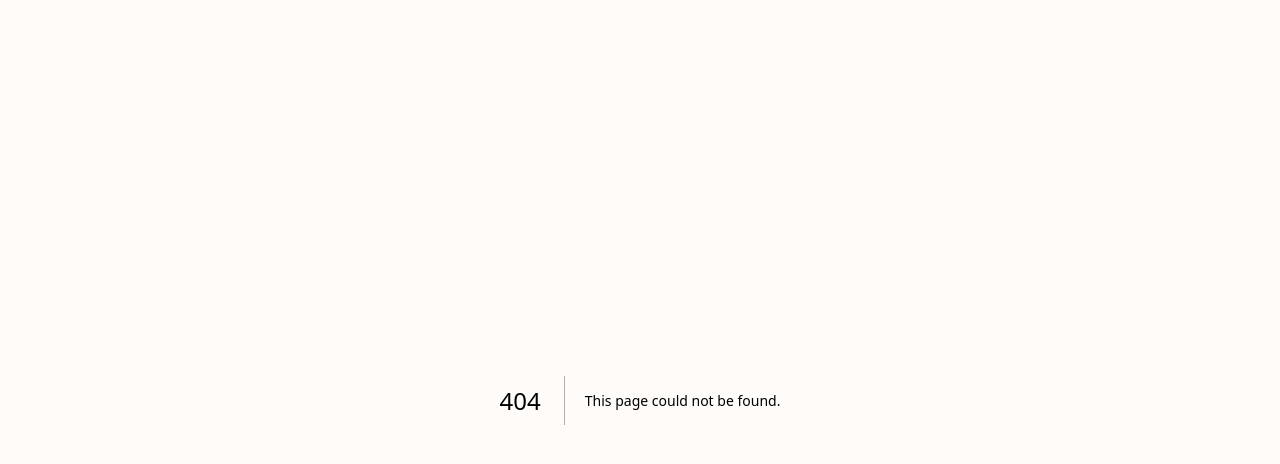
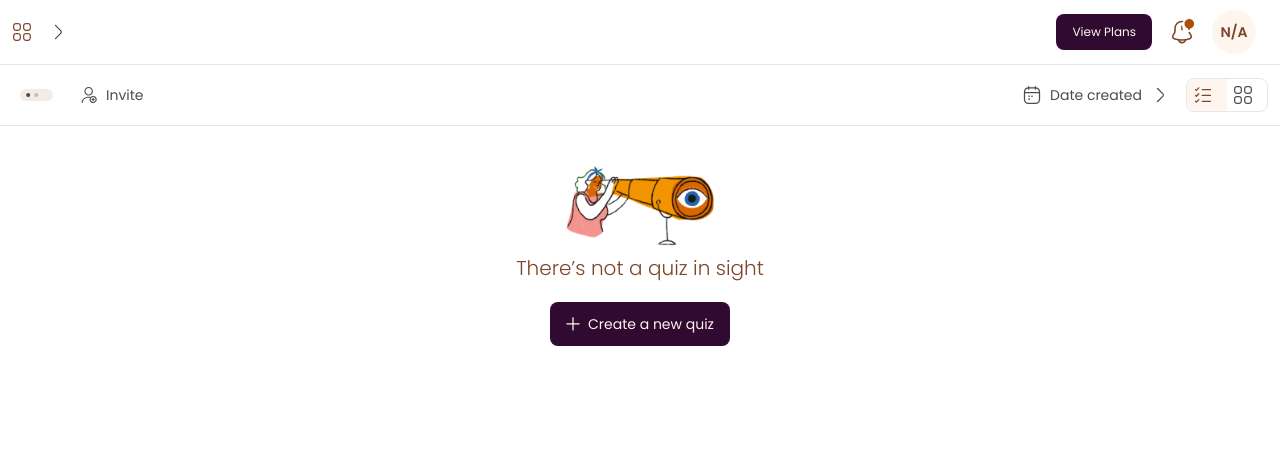
Before and after one commit to whytepeter/kwiz_client, a Next.js app: page /dashboard/workspace in a window 1280 px wide. Before the commit this address had no page. Shown: the top 464 px of the page. Built offline with nearby package versions, Linux system fonts and the light colour scheme.

Commit message:
workspace nav done

```diff
--- a/src/app/dashboard/layout.tsx
+++ b/src/app/dashboard/layout.tsx
@@ -8,7 +8,7 @@ export default function AdminLayout({
   return (
     <main className=" min-h-screen relative">
       <Navbar />
-      <div className="mt-[4.5rem]">{children}</div>
+      <div className="mt-[4rem]">{children}</div>
     </main>
   );
 }
--- a/src/app/dashboard/page.tsx
+++ b/src/app/dashboard/page.tsx
@@ -1,16 +1,5 @@
-import EmptyState from "@/components/base/EmptyState";
-import { Button } from "@/components/ui/button";
 import React from "react";
 
 export default function page() {
-  return (
-    <div className="h-screen w-full ">
-      <EmptyState title="There’s not a quiz in sight" description="">
-        <Button>
-          <i className="pi pi-plus" />
-          Create a new quiz
-        </Button>
-      </EmptyState>
-    </div>
-  );
+  return <div className="h-screen w-full ">Dashboard</div>;
 }
--- /dev/null
+++ b/src/app/dashboard/workspace/page.tsx
@@ -0,0 +1,21 @@
+"use client";
+import EmptyState from "@/components/base/EmptyState";
+import { Button } from "@/components/ui/button";
+import WorkspaceNav from "@/components/Workspace/WorkspaceNav";
+import React from "react";
+
+export default function page() {
+  return (
+    <div className="">
+      <WorkspaceNav />
+      <div>
+        <EmptyState title="There’s not a quiz in sight" description="">
+          <Button>
+            <i className="pi pi-plus" />
+            Create a new quiz
+          </Button>
+        </EmptyState>
+      </div>
+    </div>
+  );
+}
--- a/src/app/layout.tsx
+++ b/src/app/layout.tsx
@@ -28,7 +28,7 @@ export default function RootLayout({
           rel="stylesheet"
         />
       </head>
-      <body className="font-poppins bg-background">
+      <body className="font-poppins bg-white">
         <main>{children}</main>
         <Toaster />
         <Toast
--- a/src/components/Navbar/Index.tsx
+++ b/src/components/Navbar/Index.tsx
@@ -13,7 +13,7 @@ export default function Navbar() {
 
   return (
     <nav className="fixed left-0 top-0  w-full text-sm bg-white/30 backdrop-blur-md">
-      <div className="container  flex items-center justify-between gap-4 p-3">
+      <div className="container flex items-center justify-between gap-4 px-3 py-2.5">
         <WorkspaceList />
 
         {showTabs && (
@@ -23,7 +23,7 @@ export default function Navbar() {
         )}
 
         <div className="flex items-center gap-4">
-          <Button size="xsmall" className="hidden md:flex px-4">
+          <Button size="xsmall" className=" px-4">
             View Plans
           </Button>
 
--- a/src/components/Navbar/Profile.tsx
+++ b/src/components/Navbar/Profile.tsx
@@ -52,7 +52,7 @@ export default function Profile() {
             {initials(user?.name!)}
           </div>
 
-          <div className="flex flex-col ">
+          <div className="hidden md:flex flex-col ">
             <h4 className="text-sm">{user?.name}</h4>
             <span className="text-xs text-dark-300">{user?.email}</span>
           </div>
--- a/src/components/Navbar/WorkspaceList.tsx
+++ b/src/components/Navbar/WorkspaceList.tsx
@@ -27,8 +27,7 @@ export default function WorkspaceList() {
       <DropdownMenuTrigger asChild>
         <div className="flex items-center gap-2 cursor-pointer">
           <img src="/icons/workspace_active.svg" alt="" />
-          {selectedWorkspace?.title}
-
+          <span className="hidden sm:flex">{selectedWorkspace?.title}</span>
           <span
             className={`${
               !open ? "-rotate-90" : ""
--- /dev/null
+++ b/src/components/Workspace/WorkspaceNav.tsx
@@ -0,0 +1,163 @@
+import React, { useState } from "react";
+import { Button } from "../ui/button";
+import { useDataStore } from "@/store/store";
+
+import {
+  DropdownMenu,
+  DropdownMenuContent,
+  DropdownMenuGroup,
+  DropdownMenuItem,
+  DropdownMenuTrigger,
+} from "@/components/ui/dropdown-menu";
+import { ListType, QuizDisplay } from "@/types";
+
+export type DisplayItem = ListType & {
+  value: QuizDisplay;
+  active?: string;
+};
+
+const workspaceOptions: string[] = ["Rename", "Leave", "Delete"];
+
+const sortOptions: ListType[] = [
+  {
+    label: "Date created",
+    value: "createdAt",
+    icon: "/icons/calendar.svg",
+  },
+  {
+    label: "Last updated",
+    value: "updatedAt",
+    icon: "/icons/edit.svg",
+  },
+  {
+    label: "Alphabetical",
+    value: "title",
+    icon: "/icons/sort.svg",
+  },
+];
+
+const displayOptions: DisplayItem[] = [
+  {
+    label: "List",
+    value: "LIST",
+    icon: "/icons/list.svg",
+    active: "/icons/list_active.svg",
+  },
+  {
+    label: "Grid",
+    value: "GRID",
+    icon: "/icons/workspace.svg",
+    active: "/icons/workspace_active.svg",
+  },
+];
+
+export default function WorkspaceNav() {
+  const { selectedWorkspace, quizDisplay } = useDataStore();
+
+  const [open, setOpen] = useState(false);
+  const [sortBy, setSortBy] = useState<ListType>(sortOptions[0]);
+
+  const setDisplay = (val: QuizDisplay) => {
+    useDataStore.setState({
+      quizDisplay: val,
+    });
+  };
+
+  return (
+    <div className="w-full border-y ">
+      <div className="container flex items-center justify-between gap-4 p-3">
+        <div className="flex items-center gap-4">
+          <div className="flex items-center gap-2 ">
+            <h3 className="text-sm sm:text-base text-secondary-dark">
+              {selectedWorkspace?.title}
+            </h3>
+
+            <DropdownMenu>
+              <DropdownMenuTrigger asChild>
+                <img className="cursor-pointer" src="/icons/dots.svg" alt="" />
+              </DropdownMenuTrigger>
+              <DropdownMenuContent className="w-24 mt-2 bg-white/30 backdrop-blur-md">
+                <DropdownMenuGroup className="max-h-44 overflow-auto">
+                  {workspaceOptions.map((item) => (
+                    <DropdownMenuItem
+                      className={`${
+                        item == "Delete" ? "text-error-dark" : ""
+                      } font-light gap-2 py-2`}
+                      key={item}
+                    >
+                      {item}
+                    </DropdownMenuItem>
+                  ))}
+                </DropdownMenuGroup>
+              </DropdownMenuContent>
+            </DropdownMenu>
+          </div>
+
+          <Button
+            className="!text-dark-300 !text-sm hover:!bg-dark-50/30"
+            color="white"
+            size="xsmall"
+          >
+            <img src="/icons/invite.svg" alt="" />
+            <span className="hidden md:flex">Invite</span>
+          </Button>
+        </div>
+
+        <div className="flex items-center gap-4">
+          <DropdownMenu open={open} onOpenChange={setOpen}>
+            <DropdownMenuTrigger asChild>
+              <div className="flex items-center gap-2 cursor-pointer">
+                <img src={sortBy?.icon} alt="" />
+                <span className="hidden sm:flex text-sm text-dark-300 ">
+                  {sortBy?.label}
+                </span>
+                <span
+                  className={`${
+                    !open ? "-rotate-90" : ""
+                  } transition-transform transform `}
+                >
+                  <img src="/icons/arrow_down.svg" alt="" />
+                </span>
+              </div>
+            </DropdownMenuTrigger>
+            <DropdownMenuContent className="w-44 mt-2 bg-white/30 backdrop-blur-md">
+              <DropdownMenuGroup className="max-h-44 overflow-auto">
+                {sortOptions.map((item) => (
+                  <DropdownMenuItem
+                    onClick={() => setSortBy(item)}
+                    className="font-light gap-2 py-2"
+                    key={item.label}
+                  >
+                    <img src={item.icon} alt="" />
+                    {item.label}
+                  </DropdownMenuItem>
+                ))}
+              </DropdownMenuGroup>
+            </DropdownMenuContent>
+          </DropdownMenu>
+
+          <div className="grid grid-cols-2 rounded-lg border overflow-hidden">
+            {displayOptions.map((item) => (
+              <div
+                onClick={() => setDisplay(item.value)}
+                className={`${
+                  item.value == quizDisplay
+                    ? "text-secondary-dark bg-accent"
+                    : "text-dark-300"
+                } flex items-center gap-2 p-1.5 text-sm cursor-pointer`}
+                key={item.title}
+              >
+                <img
+                  className="w-4.5"
+                  src={item.value == quizDisplay ? item.active : item.icon}
+                  alt=""
+                />
+                <span className="hidden md:flex">{item.title}</span>
+              </div>
+            ))}
+          </div>
+        </div>
+      </div>
+    </div>
+  );
+}
--- a/src/store/store.ts
+++ b/src/store/store.ts
@@ -1,10 +1,12 @@
-import { Workspace } from "@/types";
+import { QuizDisplay, Workspace } from "@/types";
 import { User } from "@/types/user";
 import { create } from "zustand";
 import { devtools, persist } from "zustand/middleware";
 
 type State = {
   isLogin: boolean;
+  quizDisplay: QuizDisplay;
+
   user: User | null;
 
   selectedWorkspace: Workspace | null;
@@ -20,6 +22,7 @@ type Actions = {
 // define the initial state
 const initialState: State = {
   isLogin: false,
+  quizDisplay: "LIST",
   user: null,
   workspaces: [],
   selectedWorkspace: null,
```
Also changed, not shown: src/types/index.ts (+8 -0 lines), public/icons/list_active.svg (added).
